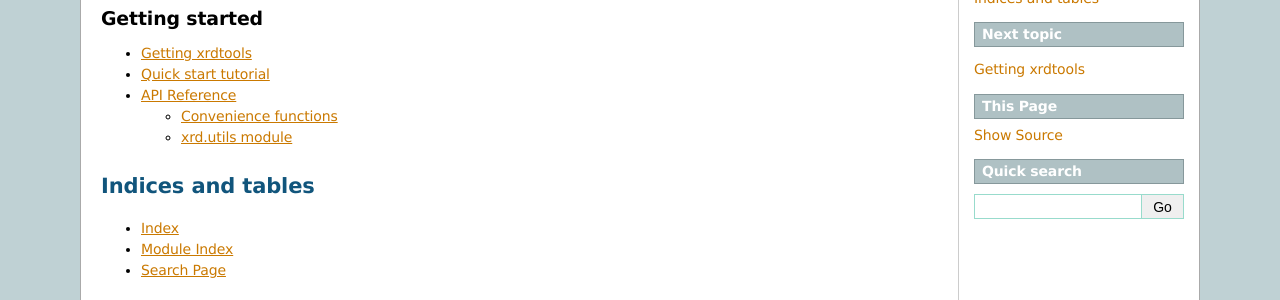
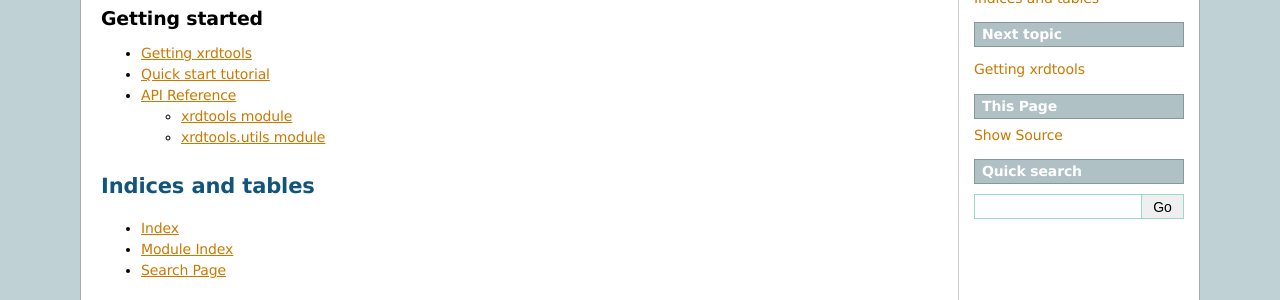
Before and after one commit to paruch-group/xrdtools, a Sphinx documentation site: the page built from docs/source/index.rst, in a window 1280 px wide. Shown: the part 150-450 px from the top of the page. Built offline with Sphinx 7.4.7, drawn with Linux system fonts in a browser that asks for light colours; the version number is read from the project's files by our own code.

Commit message:
fixed typo in docs

```diff
--- a/docs/source/xrdtools.rst
+++ b/docs/source/xrdtools.rst
@@ -1,15 +1,15 @@
 API Reference
 =============
 
-Convenience functions
----------------------
+xrdtools module
+---------------
 
 .. automodule:: xrdtools
     :members: read_xrdml
 
 
-xrd.utils module
-----------------
+xrdtools.utils module
+---------------------
 
 .. automodule:: xrdtools.utils
     :members:
```
